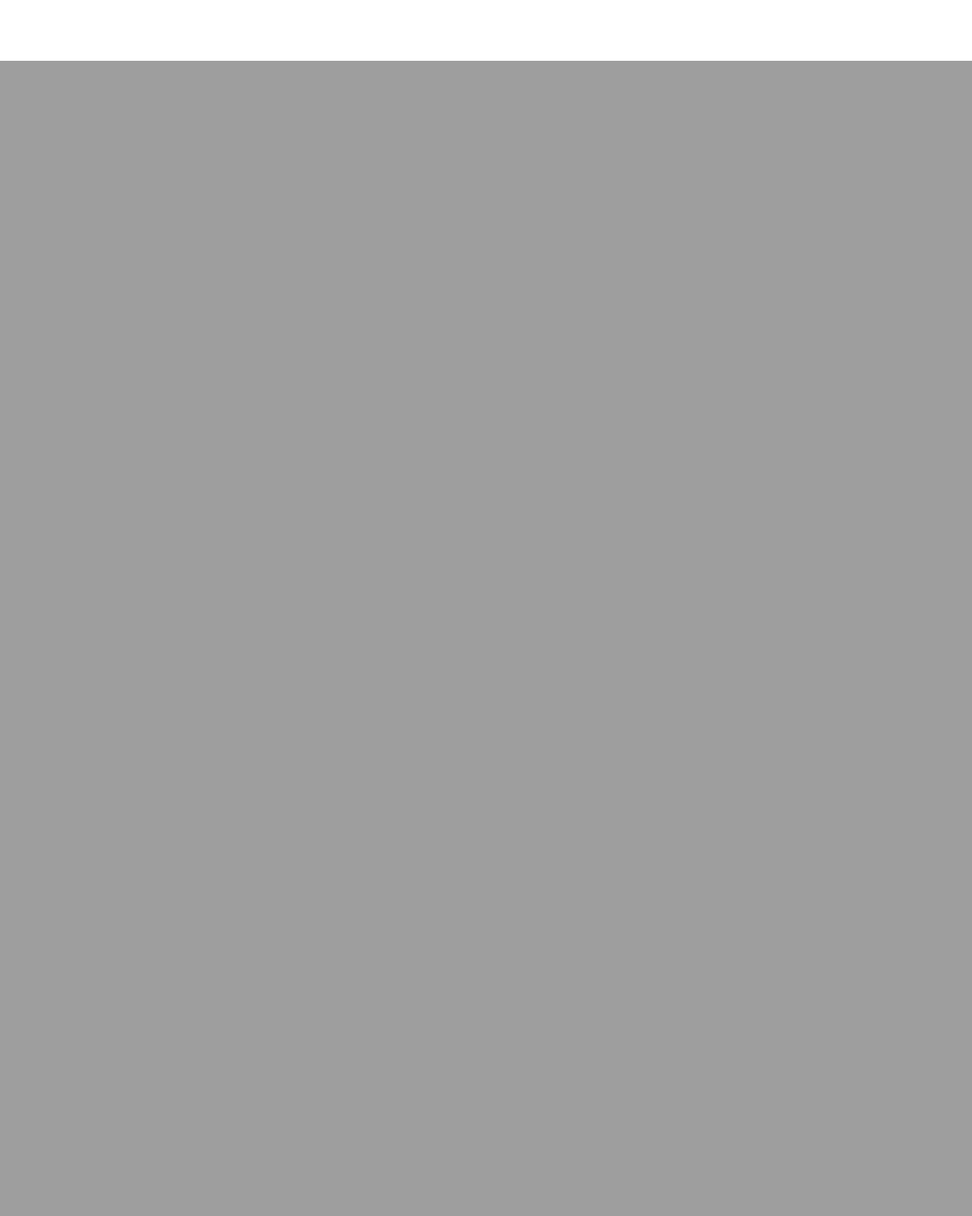
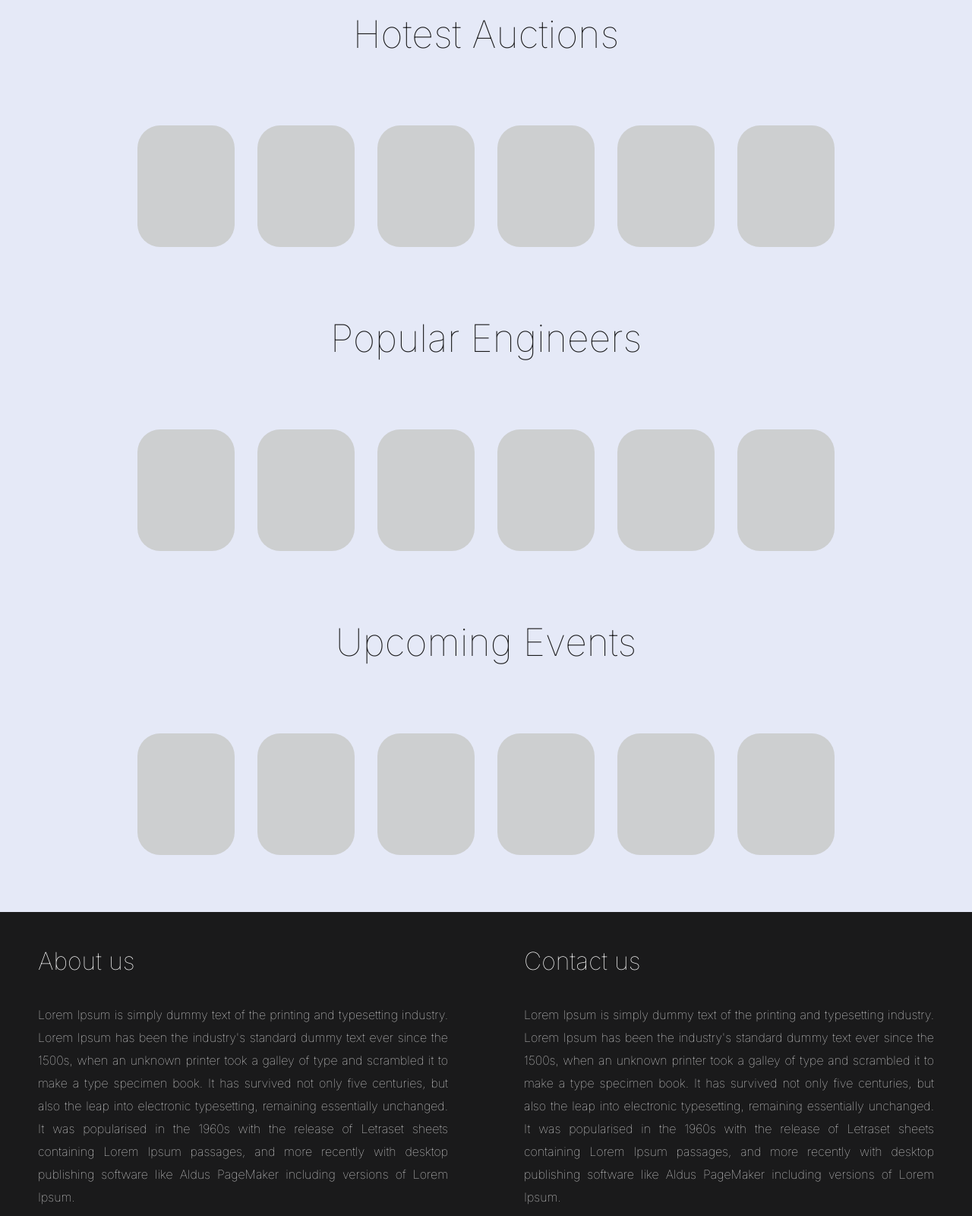
Before and after one commit to TharinduEpaz/Audex, a PHP site: page /Audex/ in a window 1280 px wide. Shown: the part 720-2320 px from the top of the page at 76% size. Before the commit the page ends 800 px from the top, so only its background shows below. Run offline with PHP 8.4, Linux system fonts and the light colour scheme; some libraries are stand-ins or nearby versions.

Commit message:
home page skeleton done

```diff
--- a/app/views/pages/index.php
+++ b/app/views/pages/index.php
@@ -1,26 +1,28 @@
 <!DOCTYPE html>
 <html lang="en">
+
 <head>
     <meta charset="UTF-8">
     <meta http-equiv="X-UA-Compatible" content="IE=edge">
     <meta name="viewport" content="width=device-width, initial-scale=1.0">
-    <link rel="stylesheet" href="<?php echo URLROOT . '/public/css/form.css?id=1233';?>">
-    <link rel="stylesheet" href="<?php echo URLROOT . '/public/css/login.css';?>">
+    <link rel="stylesheet" href="<?php echo URLROOT . '/public/css/form.css?id=1233'; ?>">
+    <link rel="stylesheet" href="<?php echo URLROOT . '/public/css/login.css'; ?>">
     <link href="https://fonts.googleapis.com/css2?family=Inter:wght@500&display=swap" rel="stylesheet">
     <!-- <script src="https://kit.fontawesome.com/a076d05399.js" ></script> -->
     <script src="https://kit.fontawesome.com/128d66c486.js" crossorigin="anonymous"></script>
     <title>Home</title>
 </head>
+
 <body>
     <nav>
         <input type="checkbox" name="check" id="check" onchange="docheck()">
         <label for="check" class="checkbtn">
             <i class="fas fa-bars"></i>
         </label>
-        <img src="<?php echo URLROOT . '/public/img/image 1.png';?>" alt="logo">
+        <img src="<?php echo URLROOT . '/public/img/image 1.png'; ?>" alt="logo">
         <ul>
-            <li><a href="<?php echo URLROOT . '/pages/index';?>" class="nav_tags">Home</a></li>
-            <li><a href="<?php echo URLROOT . '/buyers/index';?>" class="nav_tags">Shop</a></li>
+            <li><a href="<?php echo URLROOT . '/pages/index'; ?>" class="nav_tags">Home</a></li>
+            <li><a href="<?php echo URLROOT . '/buyers/index'; ?>" class="nav_tags">Shop</a></li>
             <li><a href="#" class="nav_tags">Sound Engineers</a></li>
             <li><a href="#" class="nav_tags">Events</a></li>
             <?php
@@ -41,8 +43,8 @@
             //     echo '</div> ';
             // }
             // else{
-                echo '<li><a href="'.URLROOT . '/users/login" class="nav_tags">Login</a></li>';
-                echo '<li><a href="'.URLROOT.'/users/register" class="nav_tags">Signup</a></li>';
+            echo '<li><a href="' . URLROOT . '/users/login" class="nav_tags">Login</a></li>';
+            echo '<li><a href="' . URLROOT . '/users/register" class="nav_tags">Signup</a></li>';
             // }
             ?>
 
@@ -55,7 +57,9 @@
             </div>
             <div class="search-bar">
                 <input type="search" name="search-item" placeholder="|">
-                <button type="button" class="btn-search"><img src="<?php echo URLROOT . '/public/img/icons/bxs_search-alt-2.png';?>" alt="search"></input></button>
+                <button type="button" class="btn-search"><img
+                        src="<?php echo URLROOT . '/public/img/icons/bxs_search-alt-2.png'; ?>"
+                        alt="search"></input></button>
             </div>
         </div>
         <div class="explore">
@@ -63,20 +67,69 @@
                 <h3>Explore Popular Categories</h3>
             </div>
             <div class="explore-btn">
-                    <button><img src="<?php echo URLROOT . '/public/img/icons/bi_speaker.png';?>" alt="sp" class="home-icon"></button>
-                    <button><img src="<?php echo URLROOT . '/public/img/icons/bxs_guitar-amp.png';?>" alt="am" class="home-icon" ></button>
-                    <button><img src="<?php echo URLROOT . '/public/img/icons/nimbus_guitar.png';?>" alt="gu" class="home-icon"></button>
-                    <button><img src="<?php echo URLROOT . '/public/img/icons/jam_dj.png';?>" alt="dj" class="home-icon"></button>
-                    <button><img src="<?php echo URLROOT . '/public/img/icons/Group.png';?>" alt="grp" class="home-icon"></button>
+                <button><img src="<?php echo URLROOT . '/public/img/icons/bi_speaker.png'; ?>" alt="sp"
+                        class="home-icon"></button>
+                <button><img src="<?php echo URLROOT . '/public/img/icons/bxs_guitar-amp.png'; ?>" alt="am"
+                        class="home-icon"></button>
+                <button><img src="<?php echo URLROOT . '/public/img/icons/nimbus_guitar.png'; ?>" alt="gu"
+                        class="home-icon"></button>
+                <button><img src="<?php echo URLROOT . '/public/img/icons/jam_dj.png'; ?>" alt="dj"
+                        class="home-icon"></button>
+                <button><img src="<?php echo URLROOT . '/public/img/icons/Group.png'; ?>" alt="grp"
+                        class="home-icon"></button>
             </div>
         </div>
     </div>
-        <div class="hotest-auctions"></div>
+    <div class="hotest_auctions">
+
+        <p id="title">Hotest Auctions</p>
+        <div class="auction auction1"><img src="" alt=""></div>
+        <div class="auction auction2"></div>
+        <div class="auction auction3"></div>
+        <div class="auction auction4"></div>
+        <div class="auction auction5"></div>
+        <div class="auction auction6"></div>
+
+    </div>
+    <div class="popular_engineers">
+        <p id="title">Popular Engineers</p>
+        <div class="engineer engineer1"></div>
+        <div class="engineer engineer2"></div>
+        <div class="engineer engineer3"></div>
+        <div class="engineer engineer4"></div>
+        <div class="engineer engineer5"></div>
+        <div class="engineer engineer6"></div>
+
+    </div>
+    <div class="upcoming_events">
+
+        <p id="title">Upcoming Events</p>
+        <div class="event event1"></div>
+        <div class="event event2"></div>
+        <div class="event event3"></div>
+        <div class="event event4"></div>
+        <div class="event event5"></div>
+        <div class="event event6"></div>
+    </div>
+    <div class="footer">
+        <div class="section1">
+            <h1>About us</h1><br><br>
+            <p>Lorem Ipsum is simply dummy text of the printing and typesetting industry. Lorem Ipsum has been the industry's standard dummy text ever since the 1500s, when an unknown printer took a galley of type and scrambled it to make a type specimen book. It has survived not only five centuries, but also the leap into electronic typesetting, remaining essentially unchanged. It was popularised in the 1960s with the release of Letraset sheets containing Lorem Ipsum passages, and more recently with desktop publishing software like Aldus PageMaker including versions of Lorem Ipsum.</p>
+
+        </div>
+        <div class="section2">
+        <h1>Contact us</h1><br><br>
+            <p>Lorem Ipsum is simply dummy text of the printing and typesetting industry. Lorem Ipsum has been the industry's standard dummy text ever since the 1500s, when an unknown printer took a galley of type and scrambled it to make a type specimen book. It has survived not only five centuries, but also the leap into electronic typesetting, remaining essentially unchanged. It was popularised in the 1960s with the release of Letraset sheets containing Lorem Ipsum passages, and more recently with desktop publishing software like Aldus PageMaker including versions of Lorem Ipsum.</p>
+
+        </div>
+
+    </div>
 
 
 
 
 
 </body>
-<script src="<?php echo URLROOT . '/public/js/form.js';?>"></script>
+<script src="<?php echo URLROOT . '/public/js/form.js'; ?>"></script>
+
 </html>
--- a/app/views/service_providers/index.php
+++ b/app/views/service_providers/index.php
@@ -40,7 +40,7 @@
 
         </ul>
     </nav>
-    <div class="container">
+    <div class="container_main">
     <div class="search">
             <div class="heading">
                 <h1>Find the best <br>Audio Equipment</h1>
--- a/public/css/form.css
+++ b/public/css/form.css
@@ -411,6 +411,107 @@ nav{
 
 /* HOME PAGE CSS ADDED BY EPA */
 
+.hotest_auctions{
+  display: flex;
+  flex-direction: row;
+  flex-wrap: wrap;
+  height: 50vh;
+  background-color: #E5E9F7;
+  justify-content: center;
+  gap: 30px;
+}
+.hotest_auctions .auction{
+  background-color: #cdcfd0;
+  height: 20vh;
+  width: 10vw;
+  border-radius: 30px;
+}
+.popular_engineers{
+     display: flex;
+  flex-direction: row;
+  flex-wrap: wrap;
+  height: 50vh;
+  background-color: #E5E9F7;
+  justify-content: center;
+  gap: 30px;
+
+}
+.popular_engineers .engineer{
+
+  background-color: #cdcfd0;
+  height: 20vh;
+  width: 10vw;
+  border-radius: 30px;
+}
+
+
+.upcoming_events{
+  display: flex;
+  flex-direction: row;
+  flex-wrap: wrap;
+  height: 50vh;
+  background-color: #E5E9F7;
+  justify-content: center;
+  gap: 30px;
+
+}
+
+.upcoming_events .event{
+  background-color: #cdcfd0;
+  height: 20vh;
+  width: 10vw;
+  border-radius: 30px;
+
+}
+.footer{
+    height: 50vh;
+    background-color: #1A1A1B;
+    display: flex;
+    flex-direction: row;
+
+}
+
+.footer .section1{
+  box-sizing: border-box;
+  width:50vw;
+  height: 50vh;
+  padding: 50px;
+
+
+}
+
+.footer .section2{
+  box-sizing: border-box;
+  width: 50vw;
+  height: 50vh;
+  color: #E5E9F7;
+  padding: 50px;
+
+
+}
+
+.footer .section1 h1,p{
+  color: white;
+  font-weight: 100;
+  line-height: 30px;
+  text-align: justify;
+}
+.footer .section2 h1,p{
+  color: white;
+  font-weight: 100;
+  line-height: 30px;
+  text-align: justify;
+}
+
+
+#title{
+  width: 100vw;
+  font-size: 50px;
+  padding-top: 30px;
+  text-align: center;
+  font-weight: 100;
+  color: #1A1A1B;
+}
 
 
 @media (max-width:860px){
```
Lines whose indentation alone changed are shown as unchanged.
